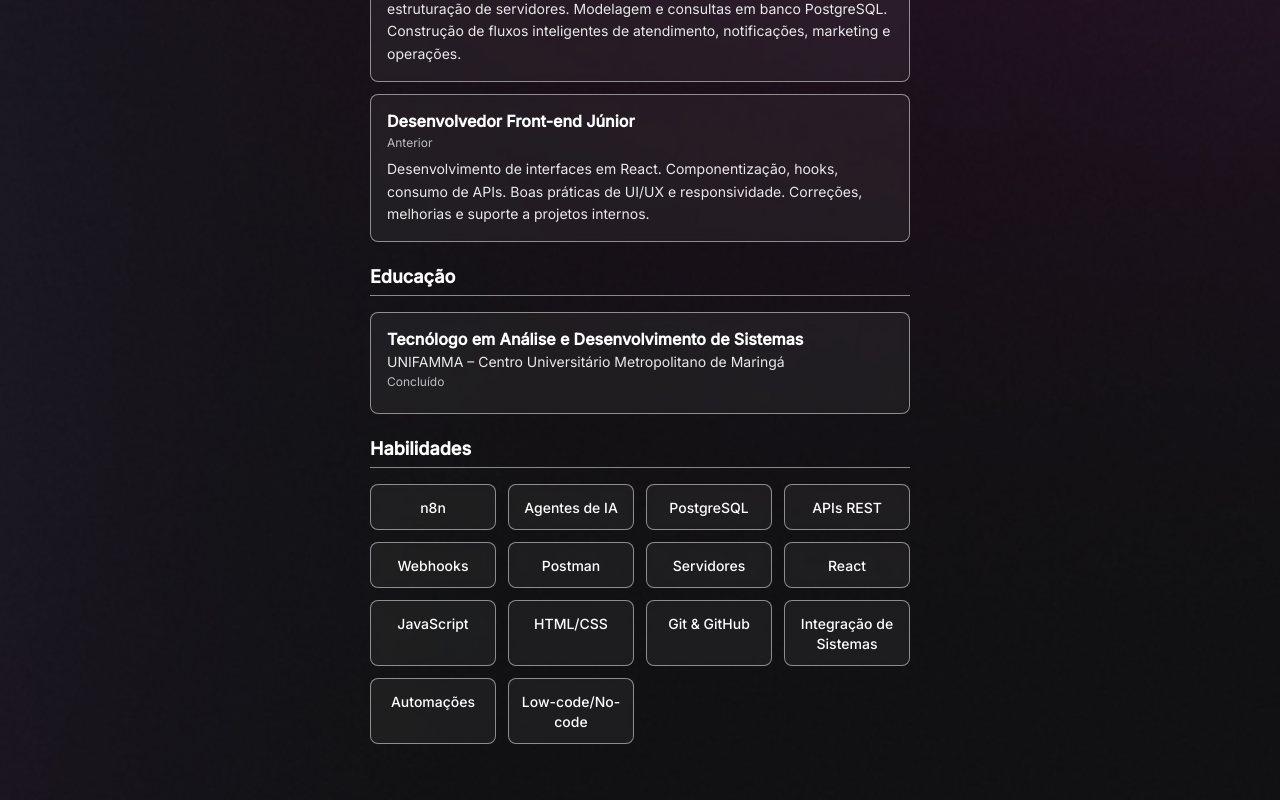
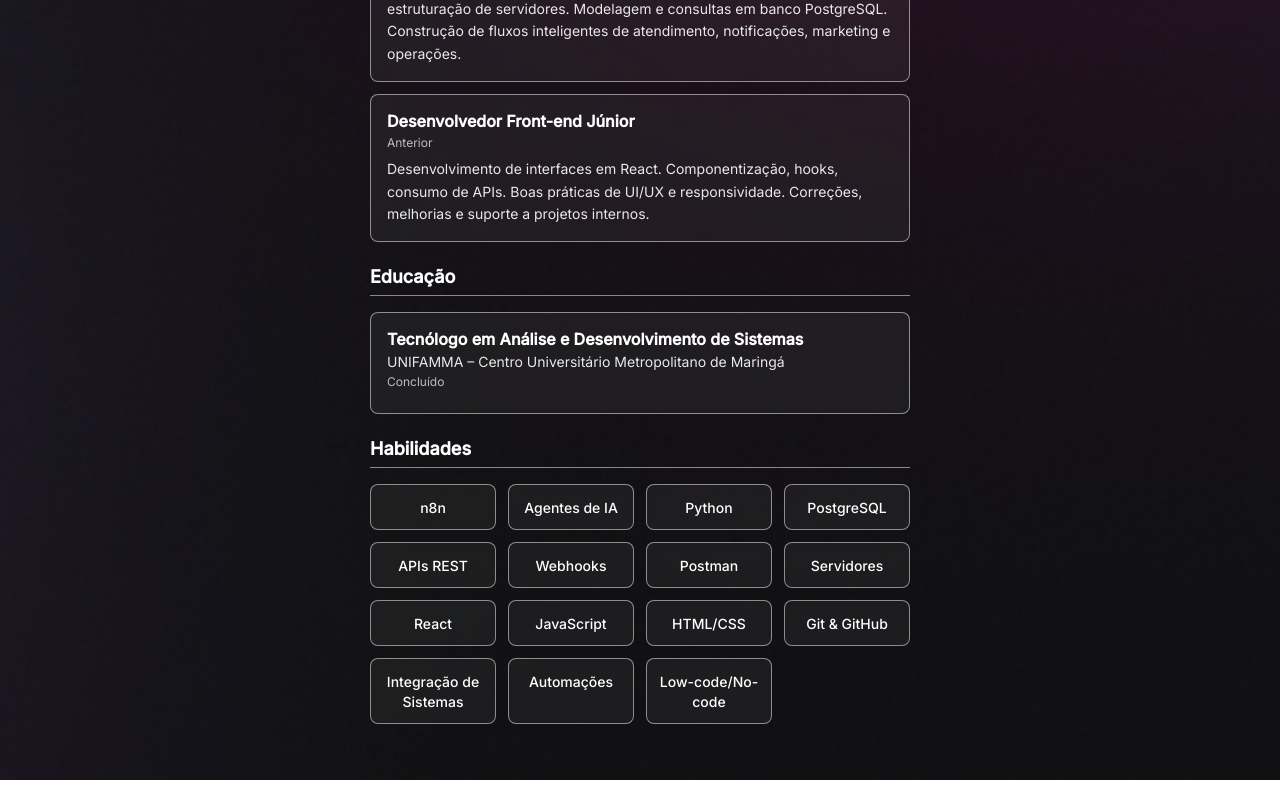
Before and after one commit to TiagoCoder2023/projeto, a React (Vite) app: page / in a window 1280 px wide. Shown: the part 1818-2618 px from the top of the page. Built offline with nearby package versions, Linux system fonts and the light colour scheme; a web font is replaced by a local one.

Commit message:
feat: adiciona Python Ã s habilidades

```diff
--- a/src/data/config.js
+++ b/src/data/config.js
@@ -100,6 +100,7 @@ export const education = [
 export const skills = [
     'n8n',
     'Agentes de IA',
+    'Python',
     'PostgreSQL',
     'APIs REST',
     'Webhooks',
```
